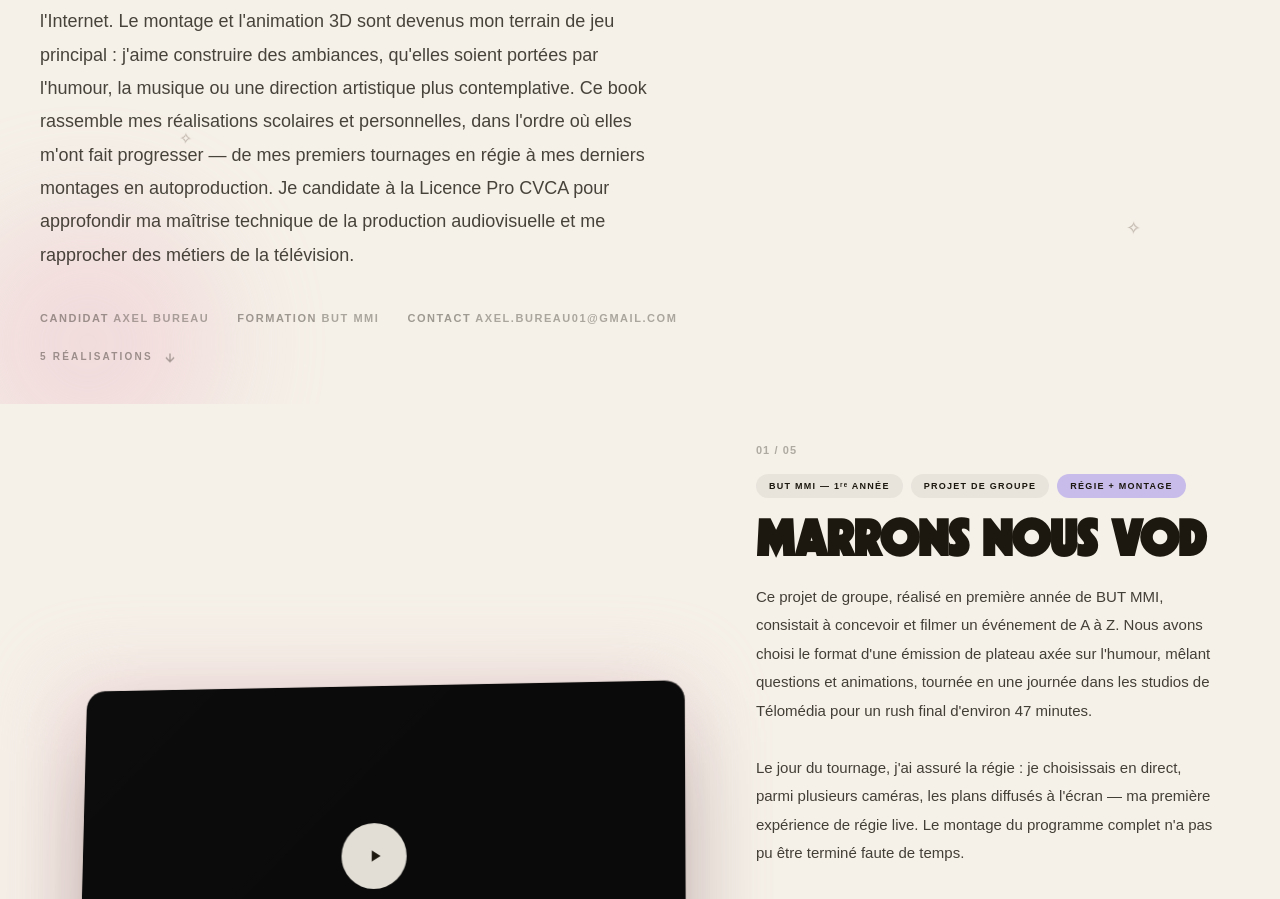
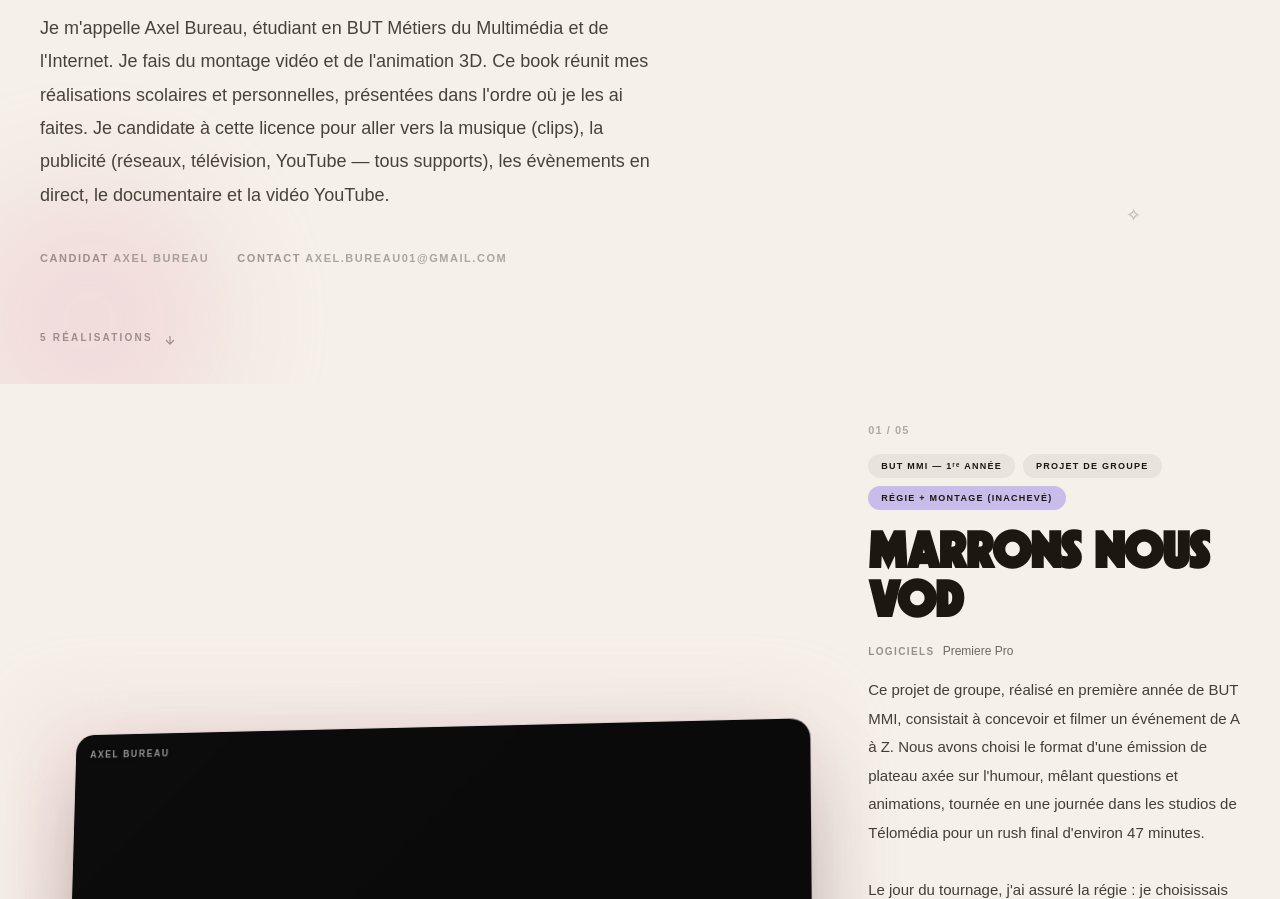
Before and after one commit to Axeldebz/portfolio, a plain HTML site: page candidature-tsi.html in a window 1280 px wide. Shown: the part 416-1315 px from the top of the page. Drawn offline with Linux system fonts and the light colour scheme; a web font is replaced by a local one.

Commit message:
Corrections page candidature : TSI, texte simplifié, watermark, logiciels, écrans 3D reset au play
Co-Authored-By: Claude Sonnet 5 <noreply@anthropic.com>

```diff
--- a/candidature-cvca.html
+++ b/candidature-tsi.html
@@ -4,8 +4,8 @@
   <meta charset="UTF-8" />
   <meta name="viewport" content="width=device-width, initial-scale=1.0" />
   <meta name="robots" content="noindex, nofollow" />
-  <title>AXEL BUREAU — Dossier de candidature CVCA</title>
-  <meta name="description" content="Book vidéo — candidature Licence Pro CVCA, Métiers de la Télévision, IUT de Toulon." />
+  <title>AXEL BUREAU — Dossier de candidature TSI</title>
+  <meta name="description" content="Book vidéo — candidature Licence Pro TSI, Métiers de la Télévision, IUT de Toulon." />
   <link rel="stylesheet" href="style.css" />
   <link rel="stylesheet" href="candidature.css" />
 </head>
@@ -14,8 +14,8 @@
   <div class="cv-progress" id="cvProgress"></div>
 
   <header class="cv-topbar">
-    <span class="cv-topbar-logo swell">AXEL</span>
-    <span class="cv-topbar-tag">Dossier de candidature · CVCA</span>
+    <span class="cv-topbar-logo swell" id="cvHome" role="link" tabindex="0">AXEL</span>
+    <span class="cv-topbar-tag">Dossier de candidature · TSI</span>
   </header>
 
   <!-- ═══════════════════════════════════════════
@@ -31,20 +31,17 @@
       <div class="cv-orb" style="width:260px; height:260px; bottom:-10%; left:-4%; background:#EEC5CF; animation-delay:3s;"></div>
     </div>
 
-    <p class="cv-hero-eyebrow">IUT de Toulon · Licence Pro CVCA — Métiers de la Télévision</p>
+    <p class="cv-hero-eyebrow">IUT de Toulon · Licence Pro TSI — Métiers de la Télévision</p>
     <h1 class="cv-hero-title swell">DOSSIER DE<br>CANDIDATURE</h1>
     <p class="cv-hero-pitch">
       Je m'appelle Axel Bureau, étudiant en BUT Métiers du Multimédia et de l'Internet.
-      Le montage et l'animation 3D sont devenus mon terrain de jeu principal : j'aime construire
-      des ambiances, qu'elles soient portées par l'humour, la musique ou une direction artistique
-      plus contemplative. Ce book rassemble mes réalisations scolaires et personnelles, dans l'ordre
-      où elles m'ont fait progresser — de mes premiers tournages en régie à mes derniers montages
-      en autoproduction. Je candidate à la Licence Pro CVCA pour approfondir ma maîtrise technique
-      de la production audiovisuelle et me rapprocher des métiers de la télévision.
+      Je fais du montage vidéo et de l'animation 3D. Ce book réunit mes réalisations scolaires
+      et personnelles, présentées dans l'ordre où je les ai faites. Je candidate à cette licence
+      pour aller vers la musique (clips), la publicité (réseaux, télévision, YouTube — tous supports),
+      les évènements en direct, le documentaire et la vidéo YouTube.
     </p>
     <div class="cv-hero-meta">
       <span>Candidat <b>Axel Bureau</b></span>
-      <span>Formation <b>BUT MMI</b></span>
       <span>Contact <b>axel.bureau01@gmail.com</b></span>
     </div>
 
@@ -66,6 +63,7 @@
       <div class="cv-project-media" style="--accent:#EEC5CF;">
         <div class="cv-frame-glow"></div>
         <div class="cv-frame">
+          <span class="cv-watermark">Axel Bureau</span>
           <video data-src="projets/marrons%20nous%20vod/Marron-nous.mp4" playsinline preload="none"></video>
           <button class="cv-play-btn" aria-label="Lire la vidéo">
             <svg width="20" height="20" viewBox="0 0 24 24" fill="#1C1810"><path d="M8 5v14l11-7z"/></svg>
@@ -77,16 +75,17 @@
         <div class="cv-tags">
           <span class="cv-tag">BUT MMI — 1ʳᵉ année</span>
           <span class="cv-tag">Projet de groupe</span>
-          <span class="cv-tag cv-tag--accent">Régie + Montage</span>
+          <span class="cv-tag cv-tag--accent">Régie + Montage (inachevé)</span>
         </div>
         <h2 class="cv-project-title swell">MARRONS NOUS VOD</h2>
+        <p class="cv-tools"><span class="cv-tools-label">Logiciels</span>Premiere Pro</p>
         <p class="cv-note">Ce projet de groupe, réalisé en première année de BUT MMI, consistait à concevoir et filmer un événement de A à Z. Nous avons choisi le format d'une émission de plateau axée sur l'humour, mêlant questions et animations, tournée en une journée dans les studios de Télomédia pour un rush final d'environ 47 minutes.
 
-Le jour du tournage, j'ai assuré la régie : je choisissais en direct, parmi plusieurs caméras, les plans diffusés à l'écran — ma première expérience de régie live. Le montage du programme complet n'a pas pu être terminé faute de temps.
+Le jour du tournage, j'ai assuré la régie : je choisissais en direct, parmi plusieurs caméras, les plans diffusés à l'écran — ma première expérience de régie live.
 
-Pour continuer à m'entraîner de mon côté, j'ai ensuite réalisé seul un montage condensé de l'émission, ramenant les 47 minutes à environ 35 minutes — un exercice personnel, non demandé par l'école. Le ton humoristique du programme m'a poussé à travailler une ambiance sonore et des effets inspirés du montage dynamique que l'on retrouve chez de grands créateurs YouTube comme Squeezie.
+De mon côté, je me suis ensuite lancé dans le montage d'une version condensée de l'émission, pour m'entraîner. Je n'en ai réalisé que les deux premières minutes trente : j'ai fini par abandonner ce montage, par manque de temps à cette période et parce que le projet ne m'intéressait plus autant. L'extrait présenté ici correspond donc à ce début de montage, resté inachevé.
 
-Ce fut ma première expérience de montage sur un format aussi long, avec des contraintes réelles : un unique rush (celui du direct), une qualité d'image parfois limitée, et quelques cadrages imparfaits liés à mon inexpérience de la régie. Ces défauts font partie de l'apprentissage, et j'ai identifié précisément ce qu'il faudrait améliorer sur un prochain tournage.</p>
+Ce fut ma première expérience de montage et ma première régie live, avec des contraintes réelles : un unique rush (celui du direct), une qualité d'image parfois limitée, et quelques cadrages imparfaits liés à mon inexpérience de la régie. Ces défauts font partie de l'apprentissage, et j'ai identifié précisément ce qu'il faudrait améliorer sur un prochain tournage.</p>
       </div>
     </article>
 
@@ -95,6 +94,7 @@ Ce fut ma première expérience de montage sur un format aussi long, avec des co
       <div class="cv-project-media" style="--accent:#C8BDEA;">
         <div class="cv-frame-glow"></div>
         <div class="cv-frame">
+          <span class="cv-watermark">Axel Bureau</span>
           <video data-src="projets/animation%20logo%203D/blender-logo-3d.mp4" playsinline preload="none"></video>
           <button class="cv-play-btn" aria-label="Lire la vidéo">
             <svg width="20" height="20" viewBox="0 0 24 24" fill="#1C1810"><path d="M8 5v14l11-7z"/></svg>
@@ -109,6 +109,7 @@ Ce fut ma première expérience de montage sur un format aussi long, avec des co
           <span class="cv-tag cv-tag--accent">Réalisation complète</span>
         </div>
         <h2 class="cv-project-title swell">ANIMATION LOGO 3D</h2>
+        <p class="cv-tools"><span class="cv-tools-label">Logiciels</span>Blender · Premiere Pro</p>
         <p class="cv-note">Réalisé en deuxième année de BUT MMI, ce projet avait pour objectif de nous initier à l'animation 3D à travers la création d'un logo animé. J'en ai assuré l'intégralité de la production : modélisation, animation, éclairage, sound design et montage final.
 
 En découvrant Blender, j'ai été séduit par le rendu « glace » que je pouvais obtenir sur les matériaux — un aspect translucide et lumineux qui s'accordait bien avec le logo de Blender lui-même. J'ai construit toute la direction artistique autour de cette texture, en travaillant la réfraction de la lumière et les reflets pour donner une sensation de matière précieuse et froide.
@@ -122,6 +123,7 @@ Ce projet marque mes premiers pas sérieux en animation 3D : il m'a permis de co
       <div class="cv-project-media" style="--accent:#F0CAAC;">
         <div class="cv-frame-glow"></div>
         <div class="cv-frame">
+          <span class="cv-watermark">Axel Bureau</span>
           <video data-src="projets/Analyse%20de%20la%20route%20avec%20un%20cypres%20et%20une%20etoile%20de%20Van%20Gogh/video%20analyse%20van%20gogh%20route%20avec%20cypres%20et%20une%20etoile.mp4" playsinline preload="none"></video>
           <button class="cv-play-btn" aria-label="Lire la vidéo">
             <svg width="20" height="20" viewBox="0 0 24 24" fill="#1C1810"><path d="M8 5v14l11-7z"/></svg>
@@ -136,6 +138,7 @@ Ce projet marque mes premiers pas sérieux en animation 3D : il m'a permis de co
           <span class="cv-tag cv-tag--accent">Réalisation complète</span>
         </div>
         <h2 class="cv-project-title swell">ANALYSE VAN GOGH</h2>
+        <p class="cv-tools"><span class="cv-tools-label">Logiciels</span>Blender · Premiere Pro</p>
         <p class="cv-note">Ce projet solo, réalisé en deuxième année de BUT MMI, demandait de proposer une analyse d'œuvre d'art en utilisant Blender comme outil de mise en scène. J'ai choisi La route avec cyprès et étoile de Van Gogh, et j'ai voulu retranscrire en image le caractère cyclique de l'œuvre : la monotonie, le cycle de la vie, la mort.
 
 Je me suis inspiré du créateur de contenu ego et de sa vidéo Visite banale du musée de l'oubli, en essayant de reprendre sa façon de raconter une œuvre — le rythme, l'ambiance sonore, la manière d'amener les informations sur le tableau et l'artiste — tout en l'adaptant à mes propres moyens.
@@ -149,6 +152,7 @@ J'ai réalisé l'intégralité du projet : modélisation et animation 3D, gestio
       <div class="cv-project-media" style="--accent:#B4CEEC;">
         <div class="cv-frame-glow"></div>
         <div class="cv-frame">
+          <span class="cv-watermark">Axel Bureau</span>
           <video data-src="projets/Freeze%20x%20EzDeeKid%20edit/Freeze%20x%20EzDeeKid%20le%20mp4.mp4" playsinline preload="none"></video>
           <button class="cv-play-btn" aria-label="Lire la vidéo">
             <svg width="20" height="20" viewBox="0 0 24 24" fill="#1C1810"><path d="M8 5v14l11-7z"/></svg>
@@ -163,6 +167,7 @@ J'ai réalisé l'intégralité du projet : modélisation et animation 3D, gestio
           <span class="cv-tag cv-tag--accent">Montage & effets</span>
         </div>
         <h2 class="cv-project-title swell">FREEZE × EZDEEKID</h2>
+        <p class="cv-tools"><span class="cv-tools-label">Logiciels</span>After Effects</p>
         <p class="cv-note">Souhaitant m'entraîner au montage de clips de rap sans avoir accès à des rushs d'artistes, j'ai choisi de travailler sur un format d'edit — un montage court, pensé pour les réseaux sociaux, qui associe une musique à des images existantes retravaillées en post-production.
 
 J'ai repris des extraits de clips déjà publiés pour me concentrer uniquement sur l'habillage : effets visuels, transitions et sound design, calés sur le rythme du morceau. Il n'y a pas de direction artistique propre sur ce projet, l'objectif étant uniquement de progresser techniquement en post-production sur After Effects.
@@ -177,6 +182,7 @@ Crédits : musique EzDeeKid — images issues de clips de Freeze Corleone / Mang
         <div class="cv-frame-glow"></div>
         <div class="cv-frame">
           <span class="cv-progress-badge">En cours</span>
+          <span class="cv-watermark">Axel Bureau</span>
           <video data-src="sherifflazone/1er%20rendu%20test%20sherifflazone.mp4" playsinline preload="none"></video>
           <button class="cv-play-btn" aria-label="Lire la vidéo">
             <svg width="20" height="20" viewBox="0 0 24 24" fill="#1C1810"><path d="M8 5v14l11-7z"/></svg>
@@ -191,6 +197,7 @@ Crédits : musique EzDeeKid — images issues de clips de Freeze Corleone / Mang
           <span class="cv-tag cv-tag--accent">Post-production complète</span>
         </div>
         <h2 class="cv-project-title swell">SHERIFFLAZONE</h2>
+        <p class="cv-tools"><span class="cv-tools-label">Logiciels</span>Blender · After Effects · Element 3D</p>
         <p class="cv-note">Dans la continuité du projet précédent, cet edit est un travail personnel actuellement en cours, que j'ai jugé suffisamment abouti pour être présenté dans ce dossier. J'y recherche une cohérence d'ensemble plus poussée qu'un simple empilement d'effets par plan, en mêlant éléments 3D, animations typographiques et compositing par calques plus avancé.
 
 Toute la post-production — 3D, animation, montage, effets — est réalisée par mes soins ; seuls les rushs vidéo ne sont pas de moi. Je suis notamment intervenu sur la colorimétrie et le grain pour homogénéiser l'ensemble.
@@ -208,7 +215,7 @@ Crédits musicaux et vidéo : Sherifflazone.</p>
       <a href="mailto:axel.bureau01@gmail.com">axel.bureau01@gmail.com</a>
       <a href="https://www.instagram.com/aep.axell/" target="_blank" rel="noopener">@aep.axell</a>
     </div>
-    <p class="cv-footer-note">Page réservée à la commission d'admission CVCA — non référencée et non accessible depuis le portfolio public.</p>
+    <p class="cv-footer-note">Page réservée à la commission d'admission TSI — non référencée et non accessible depuis le portfolio public.</p>
   </footer>
 
   <script src="js/candidature.js"></script>
--- a/candidature.css
+++ b/candidature.css
@@ -1,5 +1,5 @@
 /* ─────────────────────────────────────────
-   CANDIDATURE CVCA — page privée, non liée au site
+   CANDIDATURE TSI — page privée, non liée au site
    (linked after style.css)
 ────────────────────────────────────────── */
 
@@ -34,7 +34,7 @@ body.cv-body {
   -webkit-backdrop-filter: blur(12px);
   border-bottom: 1px solid rgba(28, 24, 16, 0.07);
 }
-.cv-topbar-logo { font-family: var(--font-d); font-size: 21px; letter-spacing: 0.01em; }
+.cv-topbar-logo { font-family: var(--font-d); font-size: 21px; letter-spacing: 0.01em; cursor: pointer; }
 .cv-topbar-tag {
   font-family: var(--font-b);
   font-size: 10px;
@@ -141,7 +141,7 @@ body.cv-body {
 .cv-projects {
   position: relative;
   z-index: 1;
-  max-width: 1240px;
+  max-width: 1360px;
   margin: 0 auto;
   padding: 40px 40px 80px;
   display: flex;
@@ -151,15 +151,15 @@ body.cv-body {
 
 .cv-project {
   display: grid;
-  grid-template-columns: 1.15fr 0.85fr;
-  gap: 68px;
+  grid-template-columns: 1.35fr 0.65fr;
+  gap: 56px;
   align-items: center;
   opacity: 0;
   transform: translateY(52px);
   transition: opacity 0.9s cubic-bezier(0.16,1,0.3,1), transform 0.9s cubic-bezier(0.16,1,0.3,1);
 }
 .cv-project.in-view { opacity: 1; transform: translateY(0); }
-.cv-project:nth-child(even) { grid-template-columns: 0.85fr 1.15fr; }
+.cv-project:nth-child(even) { grid-template-columns: 0.65fr 1.35fr; }
 .cv-project:nth-child(even) .cv-project-media { order: 2; }
 .cv-project:nth-child(even) .cv-project-info  { order: 1; }
 
@@ -190,6 +190,7 @@ body.cv-body {
 .cv-frame:hover {
   box-shadow: 0 56px 120px -22px rgba(28,24,16,0.46), 0 0 0 1px rgba(28,24,16,0.09);
 }
+.cv-frame.is-playing { transform: none !important; }
 .cv-frame video {
   position: absolute;
   inset: 0;
@@ -238,6 +239,20 @@ body.cv-body {
   background: rgba(245,240,232,0.92);
   color: var(--dark);
 }
+.cv-watermark {
+  position: absolute;
+  top: 16px; left: 16px;
+  z-index: 2;
+  font-family: var(--font-b);
+  font-size: 10px;
+  font-weight: 700;
+  letter-spacing: 0.16em;
+  text-transform: uppercase;
+  color: #fff;
+  opacity: 0.55;
+  text-shadow: 0 1px 4px rgba(0,0,0,0.45);
+  pointer-events: none;
+}
 
 /* ── Infos projet ── */
 .cv-project-info { display: flex; flex-direction: column; gap: 18px; }
@@ -261,6 +276,19 @@ body.cv-body {
   background: rgba(28,24,16,0.055);
 }
 .cv-tag--accent { background: var(--accent, #C8BDEA); }
+.cv-tools {
+  font-family: var(--font-b);
+  font-size: 12px;
+  opacity: 0.62;
+}
+.cv-tools-label {
+  font-weight: 700;
+  letter-spacing: 0.14em;
+  text-transform: uppercase;
+  font-size: 10px;
+  opacity: 0.7;
+  margin-right: 8px;
+}
 .cv-project-title {
   font-family: var(--font-d);
   font-size: clamp(30px, 4vw, 52px);
--- a/js/candidature.js
+++ b/js/candidature.js
@@ -1,9 +1,10 @@
 /* ─────────────────────────────────────────
-   CANDIDATURE.JS — page dossier CVCA
+   CANDIDATURE.JS — page dossier TSI
    – Barre de progression scroll
    – Reveal des projets au scroll
    – Lecture vidéo à la demande (aucun chargement avant clic)
-   – Tilt 3D au survol des écrans
+   – Tilt 3D au survol des écrans, reset pendant la lecture
+   – Logo AXEL : retour portfolio avec avertissement
 ───────────────────────────────────────── */
 
 /* ── Barre de progression ── */
@@ -39,7 +40,10 @@ document.querySelectorAll('.cv-frame').forEach(frame => {
 
   btn.addEventListener('click', (e) => { e.stopPropagation(); start(); btn.classList.add('hidden'); });
   frame.addEventListener('click', () => { if (!video.src) { start(); btn.classList.add('hidden'); } });
-  video.addEventListener('pause', () => { /* les contrôles natifs gèrent la reprise */ });
+
+  // Pendant la lecture : écran remis à plat pour une lecture bien visible
+  video.addEventListener('play',  () => { frame.classList.add('is-playing'); frame.style.transform = 'none'; });
+  video.addEventListener('pause', () => { frame.classList.remove('is-playing'); frame.style.transform = ''; });
 });
 
 /* Pause automatique des vidéos hors champ pour ne pas jouer plusieurs pistes son en même temps */
@@ -57,11 +61,26 @@ document.querySelectorAll('.cv-frame').forEach(f => pauseIO.observe(f));
 if (window.matchMedia('(hover: hover) and (pointer: fine)').matches) {
   document.querySelectorAll('.cv-frame').forEach(frame => {
     frame.addEventListener('pointermove', (e) => {
+      if (frame.classList.contains('is-playing')) return;
       const r  = frame.getBoundingClientRect();
       const px = (e.clientX - r.left) / r.width  - 0.5;
       const py = (e.clientY - r.top)  / r.height - 0.5;
       frame.style.transform = `rotateY(${(px * 14).toFixed(2)}deg) rotateX(${(-py * 12).toFixed(2)}deg) scale(1.015)`;
     });
-    frame.addEventListener('pointerleave', () => { frame.style.transform = ''; });
+    frame.addEventListener('pointerleave', () => {
+      if (!frame.classList.contains('is-playing')) frame.style.transform = '';
+    });
   });
 }
+
+/* ── Logo AXEL : retour portfolio (avec avertissement) ── */
+const cvHome = document.getElementById('cvHome');
+if (cvHome) {
+  cvHome.addEventListener('click', () => {
+    const ok = confirm("Cette page n'est accessible que via le lien qui vous a été transmis — elle n'apparaît pas sur le portfolio public. Retourner au portfolio ?");
+    if (ok) window.location.href = 'home.html';
+  });
+  cvHome.addEventListener('keydown', (e) => {
+    if (e.key === 'Enter' || e.key === ' ') { e.preventDefault(); cvHome.click(); }
+  });
+}
```
